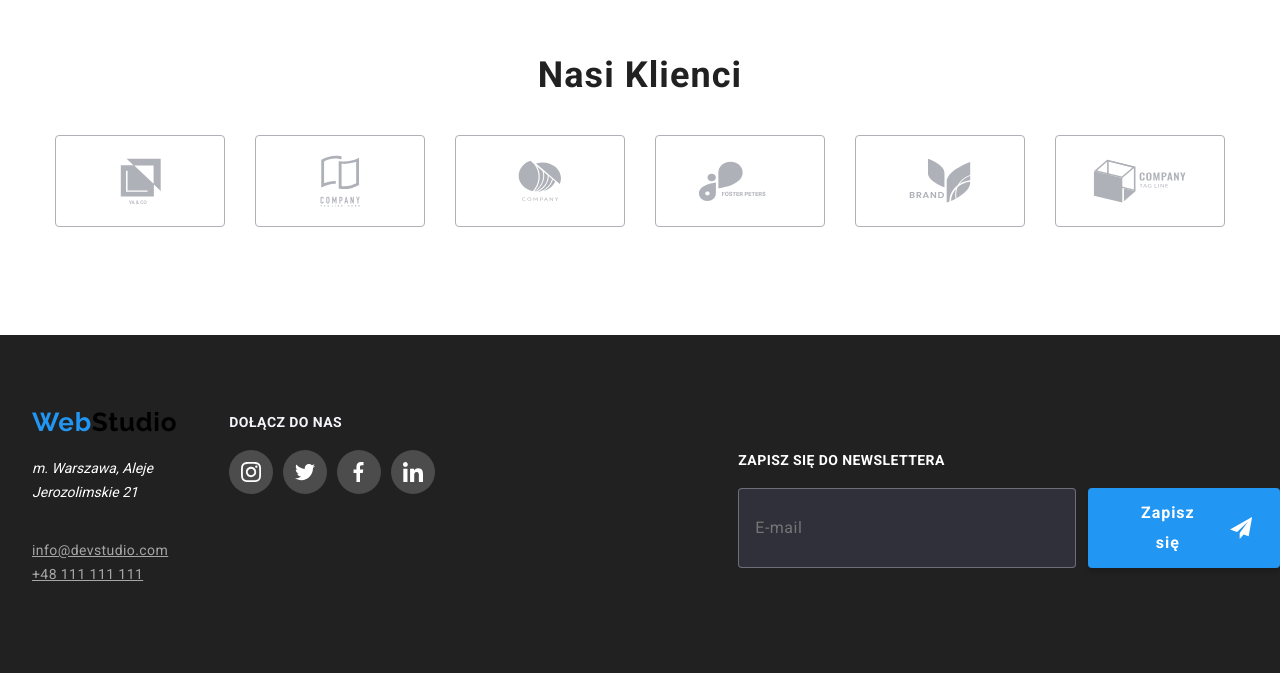
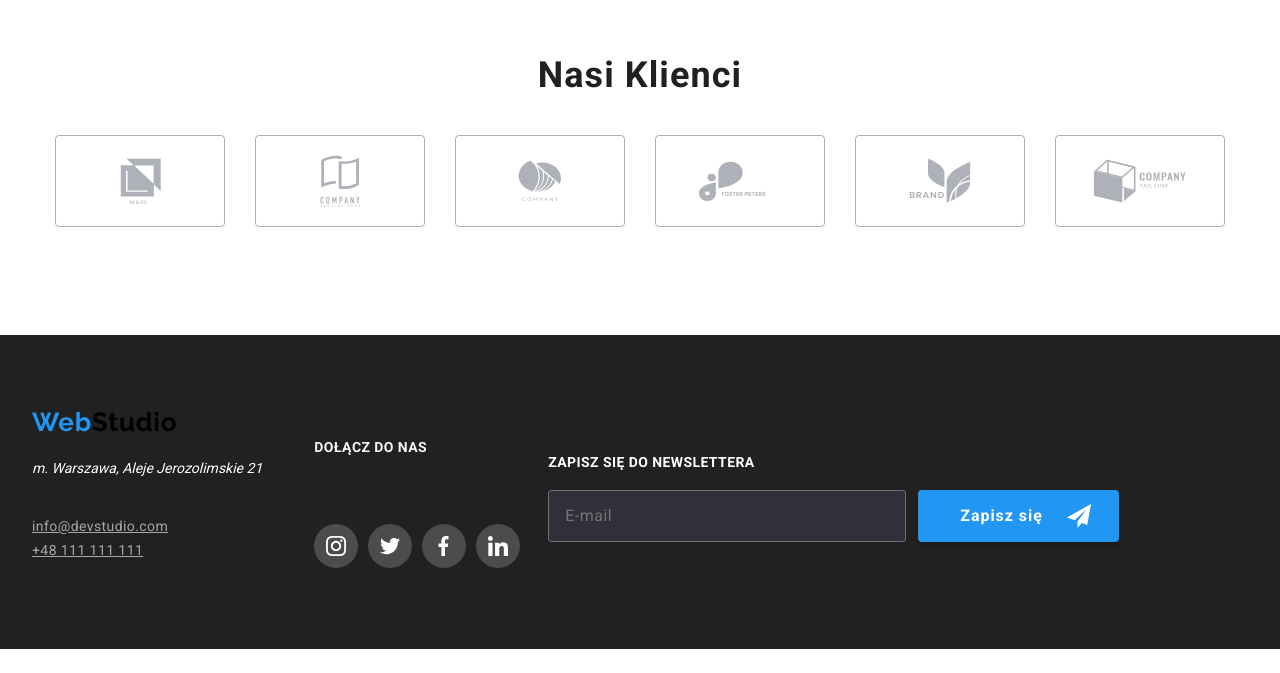
Before and after one commit to ladysariel/goit-markup-hw-08, a plain HTML site: page index.html in a window 1280 px wide. Shown: the part 2696-3369 px from the top of the page. After the commit the page ends 3345 px from the top, so only its background shows below. Drawn offline with nearby package versions, Linux system fonts and the light colour scheme.

Commit message:
footer fixed

```diff
--- a/css/styles.css
+++ b/css/styles.css
@@ -469,6 +469,7 @@ ul {
 .box-footer-icons {
   display: flex;
   flex-direction: column;
+  justify-content: space-around;
   align-items: start;
   margin-top: 12px;
 }
--- a/index.html
+++ b/index.html
@@ -475,7 +475,7 @@
           </li>
         </ul>
       </div>
-      <div class="container box-footer-icons">
+      <div class="box-footer-icons">
         <h2 class="footer-join-us">Dołącz do nas</h2>
         <div class="socials-footer">
           <a class="icon-social-footer" href="./index.html">
```
